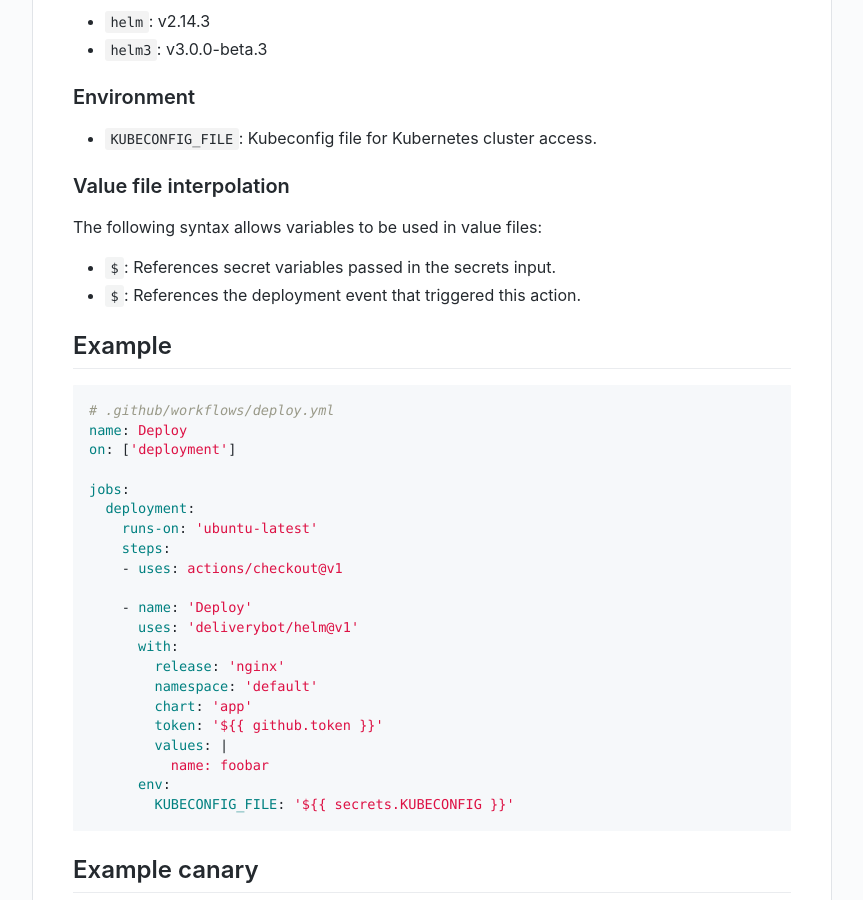
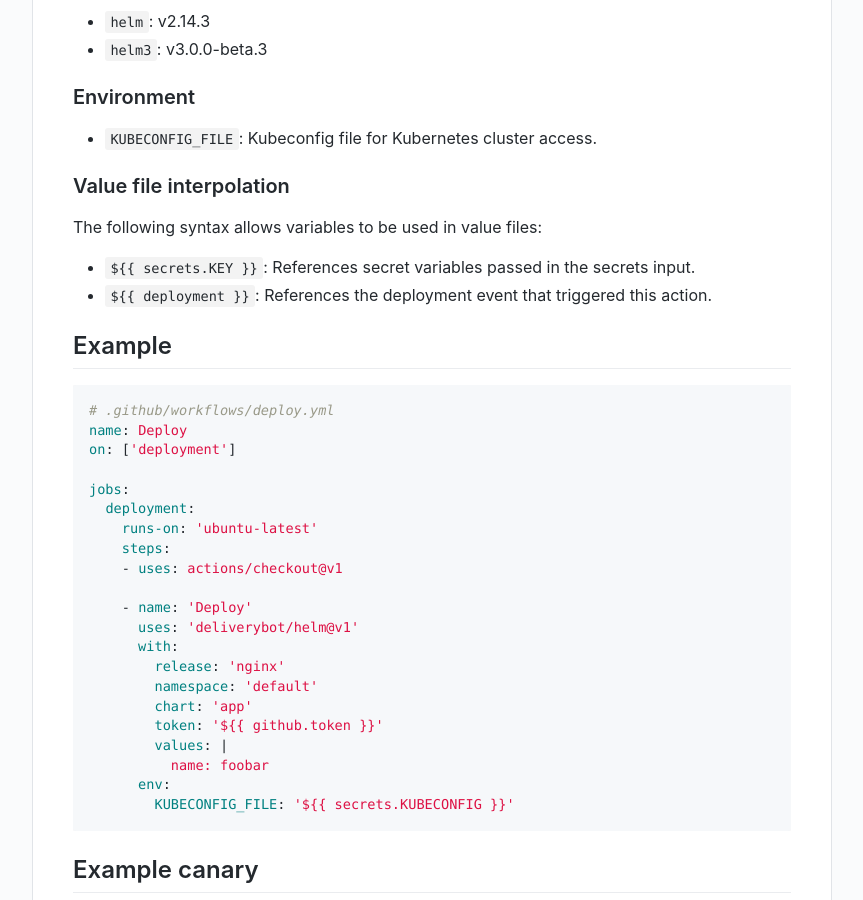
Before and after one commit to deliverybot/deliverybot.github.io, a Jekyll site: the page built from docs/integrations/action-helm.md, in a window 1280 px wide and 900 px high, scrolled down 1646 px. Shown: the whole window, without its empty margins (208-1071 px from the left). Built offline with Jekyll 4.4.1, drawn with Linux system fonts in a browser that asks for light colours.

Commit message:
Fix raw tag again

````diff
--- a/docs/integrations/action-helm.md
+++ b/docs/integrations/action-helm.md
@@ -5,6 +5,8 @@ group: Integrations
 ---
 
 # Helm action
+
+{% raw %}
 
 Deploys a helm chart using GitHub actions. Supports canary deployments and
 provides a built in helm chart for apps that listen over http to get your ramped
@@ -56,13 +58,15 @@ action will execute a `helm delete $service`
 
 The following syntax allows variables to be used in value files:
 
+
 - `${{ secrets.KEY }}`: References secret variables passed in the secrets input.
 - `${{ deployment }}`: References the deployment event that triggered this
   action.
 
+
 ## Example
 
-```yaml {% raw %}
+```yaml
 # .github/workflows/deploy.yml
 name: Deploy
 on: ['deployment']
@@ -83,7 +87,7 @@ jobs:
         values: |
           name: foobar
       env:
-        KUBECONFIG_FILE: '${{ secrets.KUBECONFIG }}' {% endraw %}
+        KUBECONFIG_FILE: '${{ secrets.KUBECONFIG }}'
 ```
 
 ## Example canary
@@ -98,7 +102,7 @@ in a few ways:
 Not enabling the service or ingress allows the stable ingress and service
 resources to pick up the canary pods and route traffic to them.
 
-```yaml {% raw %}
+```yaml
 # .github/workflows/deploy.yml
 name: Deploy
 on: ['deployment']
@@ -120,7 +124,7 @@ jobs:
         values: |
           name: foobar
       env:
-        KUBECONFIG_FILE: '${{ secrets.KUBECONFIG }}' {% endraw %}
+        KUBECONFIG_FILE: '${{ secrets.KUBECONFIG }}'
 ```
 
 ## Example pr cleanup
@@ -130,7 +134,7 @@ issue where pull request environments like `pr123` sit around in your cluster.
 By using GitHub actions we can clean those up by listening for pull request
 close events.
 
-```yaml {% raw %}
+```yaml
 # .github/workflows/pr-cleanup.yml
 name: PRCleanup
 on:
@@ -153,5 +157,7 @@ jobs:
         namespace: 'example-helm'
         token: '${{ github.token }}'
       env:
-        KUBECONFIG_FILE: '${{ secrets.KUBECONFIG }}' {% endraw %}
+        KUBECONFIG_FILE: '${{ secrets.KUBECONFIG }}'
 ```
+
+{% endraw %}
````
